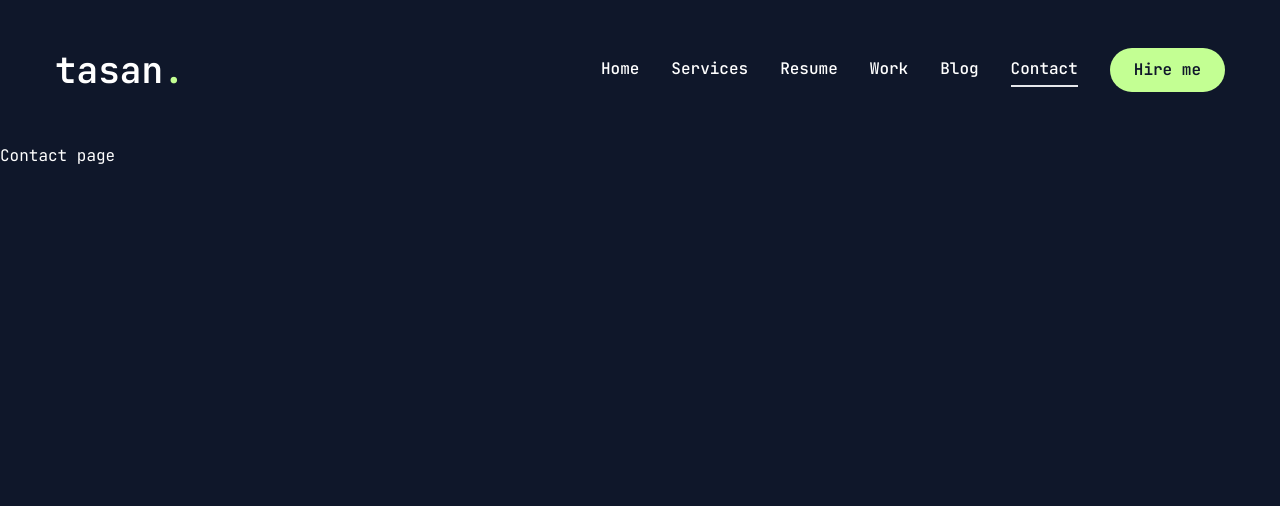
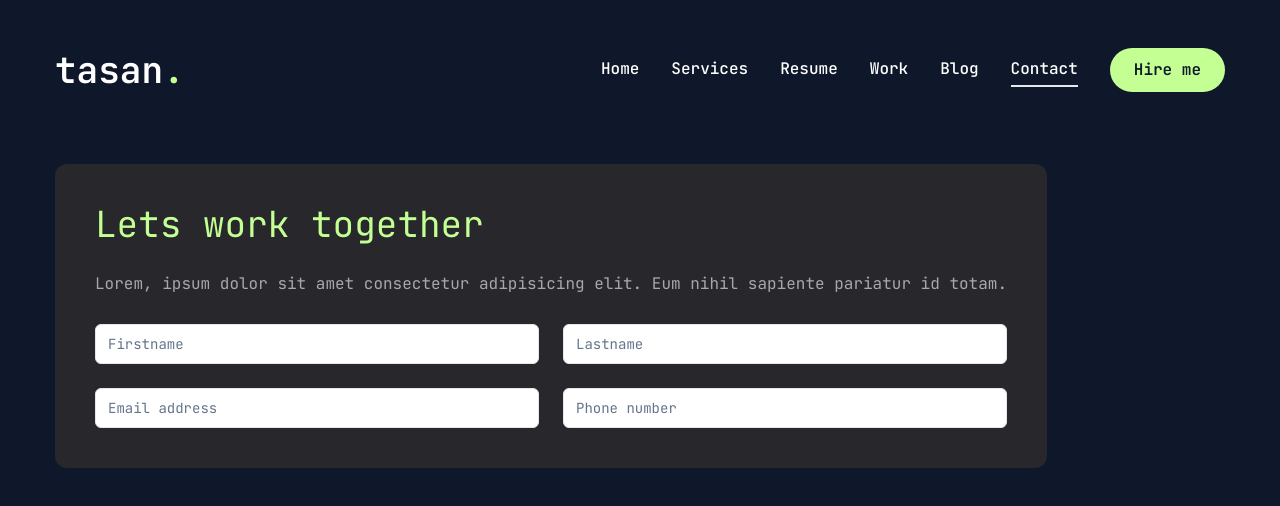
Before and after one commit to tauhid-hasan-dev/portfolio-tauhid, a Next.js app: page /contact in a window 1280 px wide. Shown: the top 506 px of the page. Built offline with nearby package versions, Linux system fonts and the light colour scheme.

Commit message:
contact added

```diff
--- a/app/contact/page.jsx
+++ b/app/contact/page.jsx
@@ -1,7 +1,76 @@
-import React from "react";
+"use client";
+
+import { Button } from "@/components/ui/button";
+import { Input } from "@/components/ui/input";
+import { Textarea } from "@/components/ui/textarea";
+
+import {
+  Select,
+  SelectContent,
+  SelectGroup,
+  SelectItem,
+  SelectLabel,
+  SelectTrigger,
+  SelectValue,
+} from "@/components/ui/select";
+
+import { motion } from "framer-motion";
+
+import { FaPhoneAlt, FaEnvelope, FapMapMarkerAlt } from "react-icons/fa";
+
+const info = [
+  {
+    icon: <FaPhoneAlt />,
+    title: "Phone",
+    description: "(+90) 507 626 0228",
+  },
+  {
+    icon: <FaPhoneAlt />,
+    title: "Email",
+    description: "tauhidhasan11@gmail.com",
+  },
+  {
+    icon: <FapMapMarkerAlt />,
+    title: "Address",
+    description: "Istanbul, Türkiye",
+  },
+];
 
 const Contact = () => {
-  return <div>Contact page</div>;
+  return (
+    <motion.section
+      initial={{ opacity: 0 }}
+      animate={{
+        opacity: 1,
+        transition: { delay: 2.4, duration: 0.4, ease: "easeIn" },
+      }}
+      className="py-6"
+    >
+      <div className="container mx-auto">
+        <div className="flex flex-col xl:flex-row gap-[30px]">
+          {/* form */}
+          <div className="xl:h-[54%] order-2 xl:order-none">
+            <form className="flex flex-col gap-6 p-10 bg-[#27272c] rounded-xl">
+              <h3 className="text-4xl text-accent">Lets work together</h3>
+              <p className="text-white/60">
+                Lorem, ipsum dolor sit amet consectetur adipisicing elit. Eum
+                nihil sapiente pariatur id totam.
+              </p>
+              {/* input */}
+              <div className="grid grid-cols-1 md:grid-cols-2 gap-6">
+                <Input type="firstname" placeholder="Firstname" />
+                <Input type="lastname" placeholder="Lastname" />
+                <Input type="email" placeholder="Email address" />
+                <Input type="phone" placeholder="Phone number" />
+              </div>
+            </form>
+          </div>
+          {/* info */}
+          <div className="flex-1 flex items-center xl:justify-end order-1 xl:order-none mb-8 xl:mb-0"></div>
+        </div>
+      </div>
+    </motion.section>
+  );
 };
 
 export default Contact;
```
